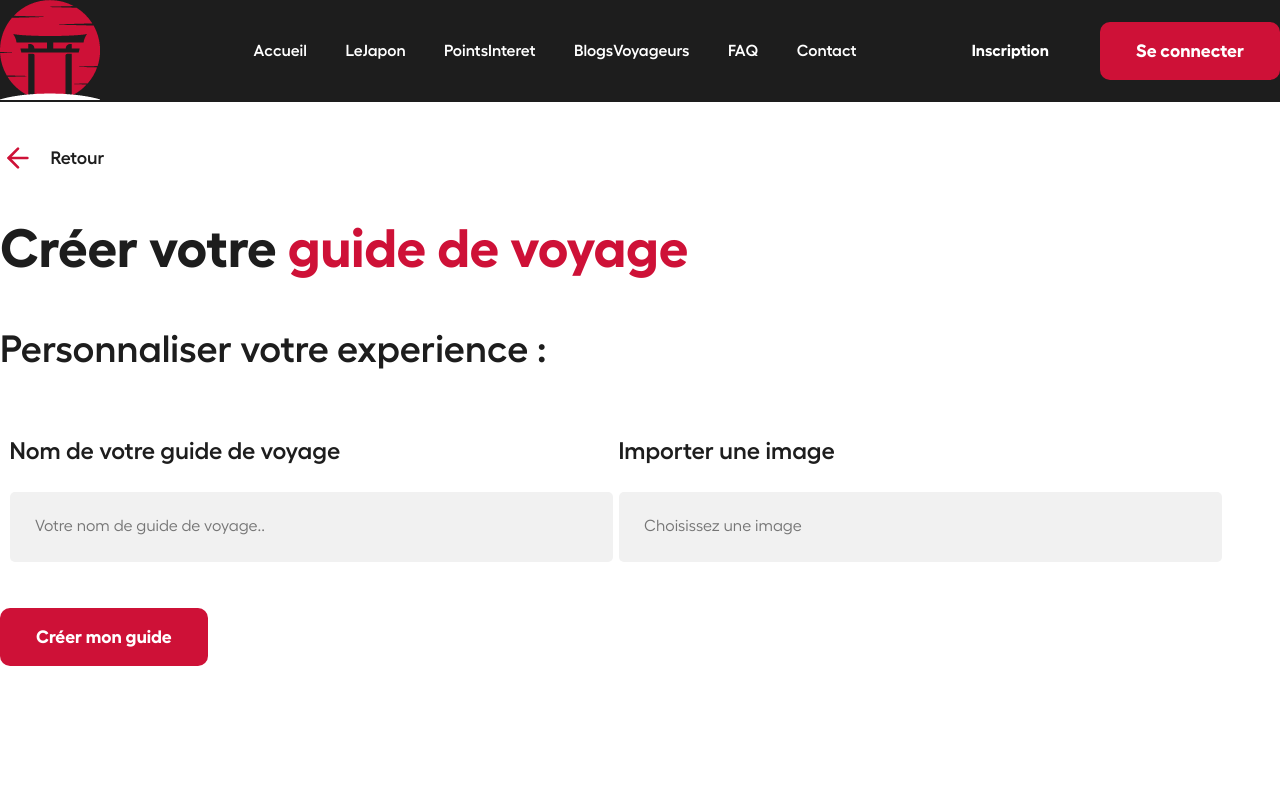
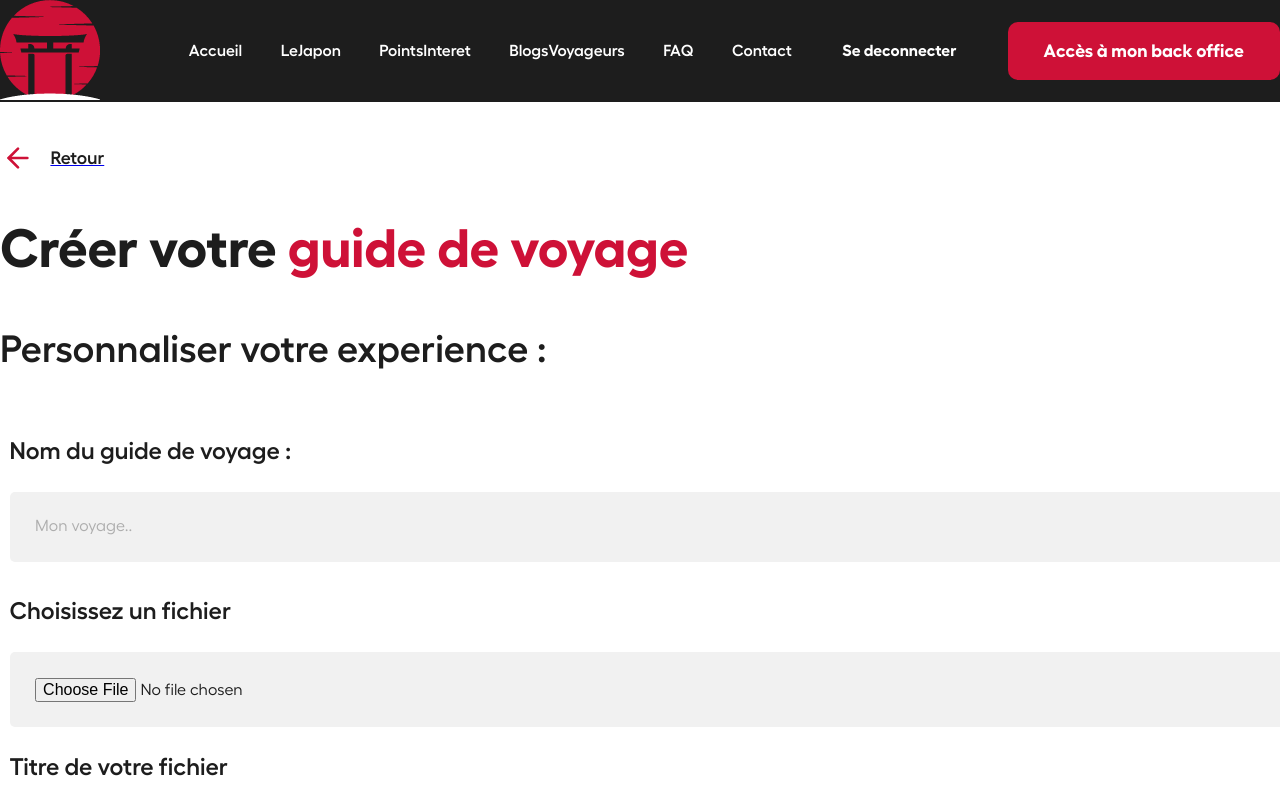
Before and after one commit to MaximHivin/Apotheose-Ojapon, a Vue app: page /createguide in a window 1280 px wide. Shown: the top 800 px of the page. Built offline with nearby package versions, Linux system fonts and the light colour scheme.

Commit message:
CSS desktop for createGuide view

```diff
--- a/src/assets/css/createguide.css
+++ b/src/assets/css/createguide.css
@@ -1,6 +1,5 @@
 .createguide{
     background-color: #fff;
-    height: 100vh;
     padding-top: 4em;
     padding-bottom: 4em;
     margin: 0;
@@ -33,8 +32,7 @@
 
 .createguide fieldset{
     border:none;
-    width: 45%;
-    margin-bottom: 4em;
+    width: 100%;
     margin-right: 1.6em;
 }
 
@@ -46,6 +44,7 @@
 
 .createguide input{
     margin-top: 1.6em;
+    margin-bottom: 1.6em;
     width: 100%;
     background-color:var(--grey-color);
     border:none;
@@ -56,3 +55,21 @@
     font-size: 1.6em;
     font-family: 'Fellix Regular';
 }
+
+
+.createguide-error{
+    background-color: var(--primary-color);
+    padding: 1.6em;
+}
+
+.createguide-error b {
+    color: #fff;
+    font-family: 'Fellix SemiBold';
+    font-size: 2.4em;
+}
+
+.createguide-error li{
+    color: #fff;
+    font-size: 1.6em;
+    font-family: 'Fellix Regular';
+}
--- a/src/components/ConnectionLayout.vue
+++ b/src/components/ConnectionLayout.vue
@@ -32,8 +32,8 @@
             <div class="center-button">
                 <Button btnName="S'inscrire" />
             </div>
-            <router-link :to="'/test-upload'">Test upload</router-link>
-            <router-link :to="'/test-createguide'">Test CreateGuide</router-link>
+            <!-- <router-link :to="'/test-upload'">Test upload</router-link> -->
+
 
 
         </div>
--- a/src/views/BackOffice.vue
+++ b/src/views/BackOffice.vue
@@ -12,7 +12,9 @@
         </div>
         <div class="backoffice__card">
             <div class="backoffice__card-content">
-                <ButtonBack linkContent="Créer votre guide de voyage"/>
+                <router-link to="/createguide">
+                    <ButtonBack linkContent="Créer votre guide de voyage"/>
+                </router-link>
             </div>
             <div class="backoffice__card-content">
                 <ButtonBack linkContent="Créer un point d'intérêt"/>
--- a/src/views/CreateGuide.vue
+++ b/src/views/CreateGuide.vue
@@ -1,33 +1,123 @@
 <template>
       <div class="main_container">
-          <HeaderLayout />
+          <NavbarConnected />
         </div>
 
   <section class="createguide">
       <div class="main_container">
-          <Retour textBtn="Retour" />
+          <router-link to='/backoffice'>
+            <Retour textBtn="Retour" />
+          </router-link>
           <div class="createguide-title">
               <h2>Créer votre <span>guide de voyage</span></h2>
               <h3>Personnaliser votre experience :</h3>
           </div>
-        <FormBackCreateGuide />
+        <!-- <FormBackCreateGuide /> -->
+        <p v-if="errors.length" class="createguide-error">
+            <b>Merci de corriger ces erreurs : </b>
+            <ul>
+                <li v-for="error in errors" :key="error"> {{error}}</li>
+            </ul>
+        </p>
+        <fieldset>
+            <label class="mdp_cmdp" for="nameguide">Nom du guide de voyage :</label>
+            <InputText name="nameguide" id="nameguide" placeholder="Mon voyage.." type="text" @inputChange="updateInputValue" />
+        </fieldset>
+        <div class="uploadfile-img">
+            <UploadFile @uploadComplete="getFileId"/>
+        </div>
+
+        <br><br><br><br>
+
+        <Button v-on:click="sendForm(), goToListGuide()" btnName="Créer le guide"/>
       </div>
   </section>
 </template>
 
 <script>
-import HeaderLayout from '@/components/HeaderLayout.vue'
 import Retour from '@/components/CTA/Retour.vue'
-import FormBackCreateGuide from '@/components/formulaire/FormBackCreateGuide.vue'
+import NavbarConnected from '@/components/NavbarConnected.vue';
+import Button from '@/components/Button.vue'
+import InputText from '@/components/formulaire/InputText.vue';
+import UploadFile from '@/components/formulaire/UploadFile.vue';
+import GuidesService from '@/services/GuidesService.js';
+// import FormBackCreateGuide from '@/components/formulaire/FormBackCreateGuide.vue'
 
 
 export default {
     name: 'CreateGuide',
     components: {
-        HeaderLayout,
-        Retour,
-        FormBackCreateGuide
+        NavbarConnected,
+        InputText,
+        UploadFile,
+        Button,
+        Retour
+        // FormBackCreateGuide
 
+    },
+        data () {
+        return {
+            errors: [],
+            success: null,
+            formData: {
+                attachmentId: null,
+                nameguide: null
+            }
+        }
+    },
+        methods: {
+        getFileId: function (value) {
+            this.formData.attachmentId = value.fileId
+        },
+        /**
+         * Updates paren
+         * t's data with child component data passed through $emit
+         */
+        updateInputValue: function (value) {
+            this.formData[value.name] = value.value
+        },
+        sendForm() {
+            //we start by emptying the error table (in the event of a second submit following an error, there is at least one element in it, and we want to avoid duplicate error messages)
+            this.errors.length = 0;
+            //retrieve all form data
+                // we already have them in data...
+            // validate this data
+            if(!this.formData.attachmentId) {
+                this.errors.push('Il manque une image');
+            }
+            if(!this.formData.nameguide) {
+                this.errors.push('Le nom de votre guide ne peut être vide');
+            }
+
+            // return error messages in case of non-validation
+            // run an asynchronous request to register a new user
+            if (this.errors.length > 0) {
+                console.log("Ça va pas du tout, fais ça correctement stp !");
+
+                console.log(this.errors);
+            } else {
+                GuidesService.insert({
+                    title : this.formData.nameguide,
+                    featured_media : this.formData.attachmentId,
+                    status: 'publish'
+
+                }, (data) => {
+                    // I check the type of response and I display
+                    // the message accordingly
+                    if(data.type === "success") {
+                        this.success = data.message;
+                    } else {
+                        this.errors.push(data.message);
+                    }
+                });
+
+            }
+        },
+        goToListGuide(){
+            if(this.errors.length <= 0){
+                this.$router.push('/listeguidesdevoyages')
+            }
+         }
     }
 
 }
```
